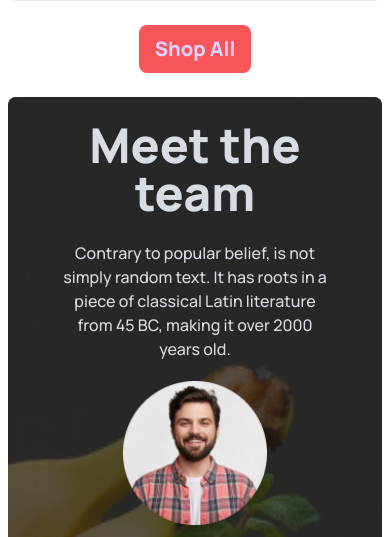
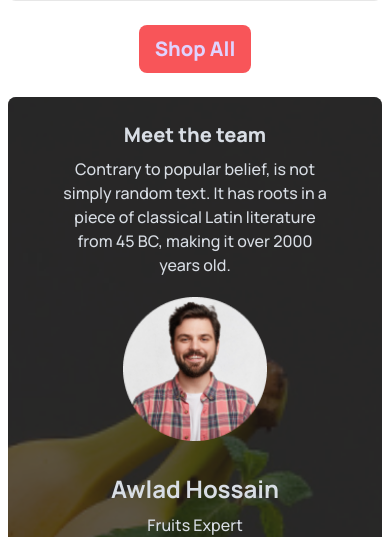
Before and after one commit to DressedHuman/third-assignment, a plain HTML site: page index.html in a window 390 px wide. Shown: the part 2791-3328 px from the top of the page. Drawn offline with nearby package versions, Linux system fonts and the light colour scheme.

Commit message:
fixed the responsiveness of meet the team section

```diff
--- a/index.html
+++ b/index.html
@@ -335,10 +335,10 @@
                 <!-- overlay -->
                 <div class="hero-overlay bg-[#181818b3] rounded-lg"></div>
                 <div class="text-center text-neutral-content py-6 md:py-16 lg:py-32">
-                    <div class="w-[277px] lg:w-[615px] text-center mx-auto mb-5 md:mb-8 lg:mb-12">
-                        <h1 class="hidden lg:inline mb-6 text-5xl font-extrabold">Meet the team section</h1>
-                        <h1 class="lg:hidden mb-6 text-5xl font-extrabold">Meet the team</h1>
-                        <p class="mt2 md:mt-4 lg:mt-6 font-medium">Contrary to popular belief, is not simply random text. It has roots in a piece of classical Latin literature from 45 BC, making it over 2000 years old.</p>
+                    <div class="w-[277px] md:w-[500px] lg:w-[615px] text-center mx-auto mb-5 md:mb-8 lg:mb-12">
+                        <h1 class="hidden lg:inline lg:text-5xl font-extrabold">Meet the team section</h1>
+                        <h1 class="lg:hidden text-xl md:text-3xl font-extrabold">Meet the team</h1>
+                        <p class="mt-2 md:mt-4 lg:mt-6 font-medium">Contrary to popular belief, is not simply random text. It has roots in a piece of classical Latin literature from 45 BC, making it over 2000 years old.</p>
                     </div>
 
                     <!-- team members cards container -->
```
